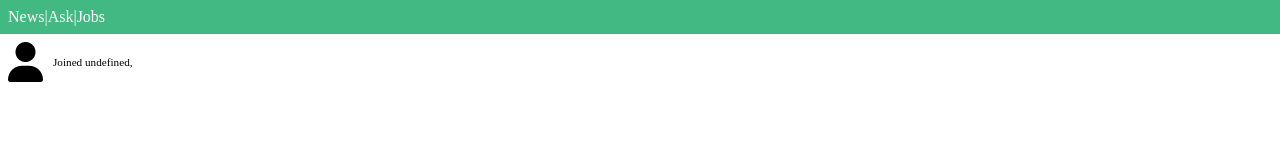
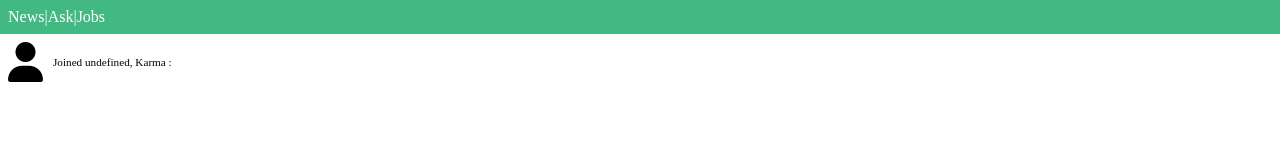
Before and after one commit to GreatLaboratory/news-application, a Vue app: page /user/1 in a window 1280 px wide. Shown: the top 160 px of the page. Built offline with nearby package versions, Linux system fonts and the light colour scheme; no server answers.

Commit message:
사용자페이지 ui 변경

```diff
--- a/src/views/UserView.vue
+++ b/src/views/UserView.vue
@@ -3,7 +3,7 @@
         <user-profile>
             <div slot="username">{{ user.id}}</div>
             <span slot="time">{{ 'Joined ' + user.created}}, </span>
-            <span slot="karma">{{ user.karma}}</span>
+            <span slot="karma">Karma : {{ user.karma}}</span>
         </user-profile>
     </div>
 </template>
```
